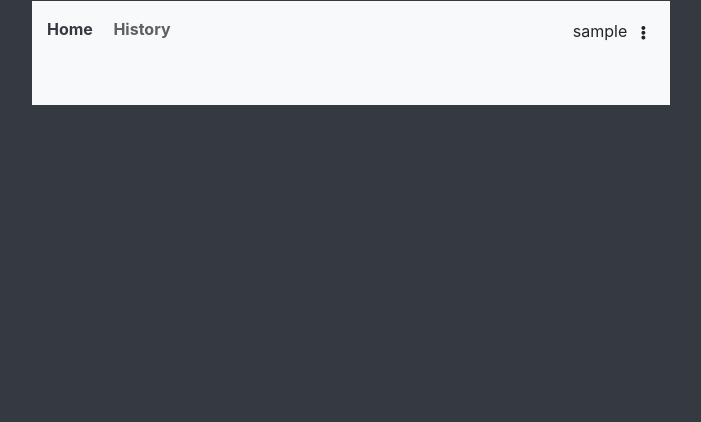
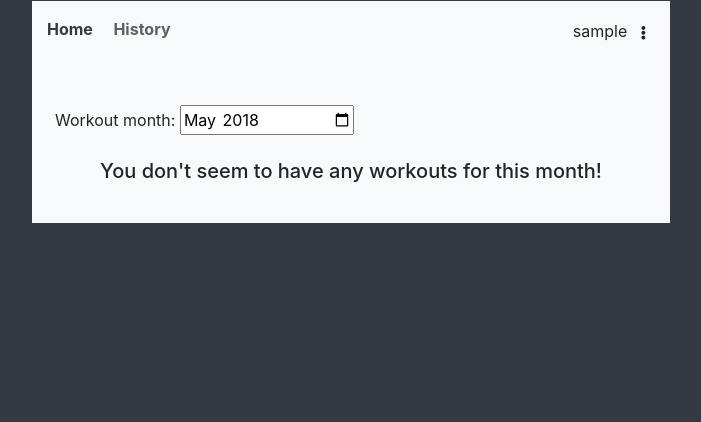
Before and after one commit to DTasev/fit, a Django app: page /history in a window 1280 px wide. Shown: the top 422 px of the page, without its empty margins (289-990 px from the left). Run offline with Django 3.2, Linux system fonts and the light colour scheme; the visitor is signed in with stand-in values (Sample User, id 1); data that the repository does not hold is empty; parts of the project's set-up code (start-up, migrations or seed data) failed here and were passed over; some libraries are stand-ins or nearby versions.

Commit message:
Added month picker for workouts

```diff
--- a/templates/base_generic.html
+++ b/templates/base_generic.html
@@ -144,15 +144,13 @@
     }
 
     .fab-overlay {
-      {# fixed allows covering the screen fully #}
-      position: fixed;
+    {# fixed allows covering the screen fully #} position: fixed;
       top: 0;
       left: 0;
       width: 100%;
       height: 100%;
       opacity: 0.8;
-      {# the z index is 1 smaller than the buttons in the fab #}
-      z-index: 99;
+    {# the z index is 1 smaller than the buttons in the fab #} z-index: 99;
       background-color: #1b1e21;
     }
 
@@ -171,6 +169,10 @@
           document.getElementById("fab-menu-container").style.display = "none";
       }
   </script>
+  {#  <script src="https://stackpath.bootstrapcdn.com/bootstrap/4.1.1/js/bootstrap.min.js"></script>#}
+{#  <script src="https://code.jquery.com/jquery-3.3.1.min.js"></script>#}
+{#  <script src="https://stackpath.bootstrapcdn.com/bootstrap/4.1.1/js/bootstrap.bundle.min.js"></script>#}
+
 </head>
 <body class="bg-dark">
 <div class="row mx-auto">
@@ -192,7 +194,7 @@
         </div>
         <div>
           <div id="fab-overlay" class="fab-overlay" style="display:none" onclick="hideFabMenu()"></div>
-{#        the outline: none does not seem to work when in the CSS, so added directly on the element here #}
+          {#        the outline: none does not seem to work when in the CSS, so added directly on the element here #}
           <button class="fab-main-button fab-position" onclick="expandFabMenu()" style="outline: none;">
             <div>+</div>
             <ul id="fab-menu-container" class="fab-menu-container" style="display:none">
--- a/today/templates/today/history.html
+++ b/today/templates/today/history.html
@@ -1,9 +1,28 @@
 {% extends 'base_generic.html' %}
 
+{% block script_head %}
+  <script>
+      /**
+       *
+       * @param {HTMLInputElement} elem
+       */
+      function showWorkoutForMonth(elem) {
+          window.location.href = "{% url 'today:history' %}" + "?month=" + elem.value;
+      }
+  </script>
+{% endblock %}
 {% block content %}
   <div class="mt-2 mt-lg-5 mx-2">
+    <label class="pt-3">
+      Workout month:
+      <input type="month" value="{{ selected_month }}" onchange="showWorkoutForMonth(this)">
+    </label>
     {% for w in workout_list %}
       {% include 'today/history_workout_partial.html' with workout=w public=False %}
+    {% empty %}
+      <div class="py-3 text-center">
+      <h5>You don't seem to have any workouts for this month!</h5>
+      </div>
     {% endfor %}
   </div>
 {% endblock %}
--- a/today/urls.py
+++ b/today/urls.py
@@ -2,7 +2,7 @@ from django.urls import path, include
 
 from today.views.create import create_workout
 from today.views.index import IndexView, HistoryView, DeleteView, ShareView
-from today.views.complete import complete_workout, CompleteWorkout
+from today.views.complete import CompleteWorkout
 from today.views.replace import ReplaceExercise
 from today.views.start import StartWorkout
 
--- a/today/views/index.py
+++ b/today/views/index.py
@@ -1,6 +1,7 @@
 import datetime
 
 from django.urls import reverse_lazy
+from django.utils.timezone import now
 from django.views import generic
 
 from workout.models import Workout
@@ -31,8 +32,30 @@ class HistoryView(generic.ListView):
     model = Workout
     template_name = 'today/history.html'
 
+    def get_context_data(self, *, object_list=None, **kwargs):
+        context = super(HistoryView, self).get_context_data(**kwargs)
+        month_parmeter = self.request.GET.get('month', None)
+        if not month_parmeter:
+            month_parmeter = now().strftime("%Y-%m")
+        context["selected_month"] = month_parmeter
+        return context
+
     def get_queryset(self):
-        return Workout.objects.filter(user_id=self.request.user)
+        # check if page present
+        month_parameter = self.request.GET.get("month", None)
+        if not month_parameter:
+            # assume all months have 30 days because dealing with days and months is a pain
+            today = datetime.date.today()
+            return Workout.objects.filter(user_id=self.request.user,
+                                          date__month=today.month,
+                                          date__year=today.year)
+        else:
+            return Workout.objects.filter(user_id=self.request.user,
+                                          date__year=month_parameter[0:4],
+                                          date__month=month_parameter[5:])
+
+        # if not then get when date <= today - 1 week
+        # else if present then get when date <= today - 1 + (page) weeks
 
 
 class ShareView(generic.DetailView):
```
